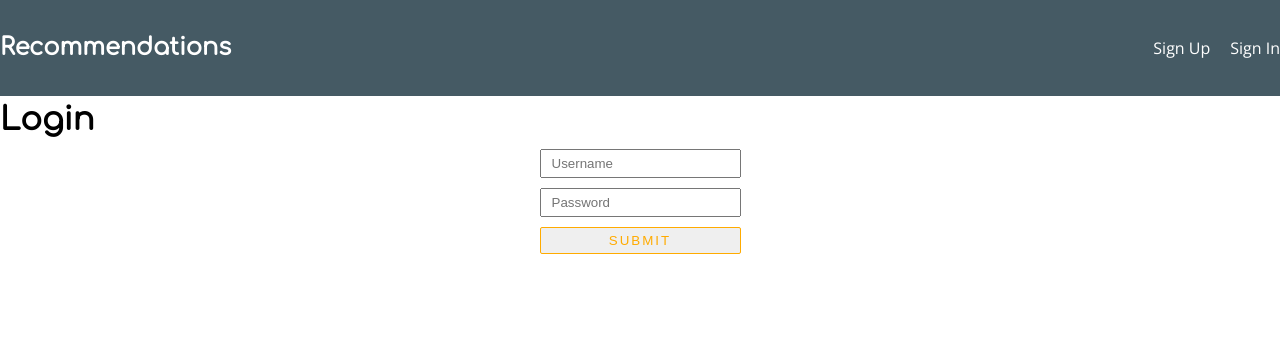
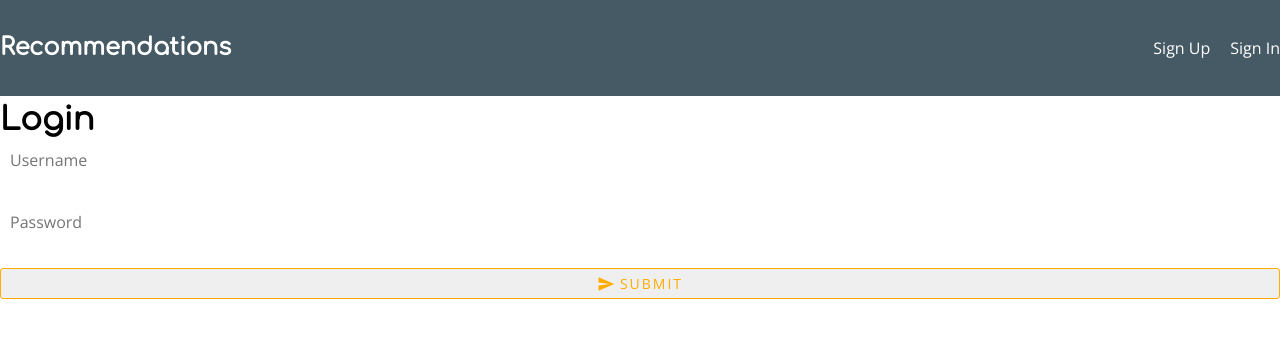
Before and after one commit to cooltable/recommendations-, a Vue app in the folder client/: page /#/login in a window 1280 px wide. Shown: the top 338 px of the page. Built offline with nearby package versions, Linux system fonts and the light colour scheme.

Commit message:
Style form button and input

```diff
--- a/client/package.json
+++ b/client/package.json
@@ -22,6 +22,7 @@
     "@vue/cli-service": "^3.0.1",
     "node-sass": "^4.9.3",
     "sass-loader": "^7.1.0",
+    "stylus": "^0.54.5",
     "vue-template-compiler": "^2.5.17"
   },
   "eslintConfig": {
--- a/client/src/components/Form.vue
+++ b/client/src/components/Form.vue
@@ -20,7 +20,7 @@ export default {
       <p v-if="errors.length">
         <b>Please correct the following error(s):</b>
         <ul>
-          <li v-for="error in errors">{{ error }}</li>
+          <li :key="error" v-for="error in errors">{{ error }}</li>
         </ul>
       </p>
       <div v-if="isRegister" class="input-wrapper">
@@ -44,37 +44,60 @@ export default {
         <span class='border'></span>
       </div>
       <div v-if="isRegister" class="input-wrapper">
-        <input :value='password2' @input="$emit('update:password2', $event.target.value)" class="input" type="password" placeholder="Password">
+        <input :value='password2' @input="$emit('update:password2', $event.target.value)" class="input" type="password" placeholder="Repeat Password">
         <span class='border'></span>
       </div>
-      <button class="button">Submit</button>
+      <button class="button"><i class="material-icons">send</i><span>Submit</span></button>
     </form>
   </div>
 </template>
 
 <style scoped lang="scss">
 @import '../variables';
-.wrapper {
+
+.input {
+  padding: 5px 10px;
+  display: block;
+  width: 100%;
+  border-radius: 3px;
+  font-size: inherit;
+  font-family: inherit;
+  color: inherit;
+  border: none;
+
+  &:not(:last-child) {
+    margin-bottom: 30px;
+  }
+
+  &:focus {
+    outline: none;
+  }
+}
+
+.button {
+  border-radius: 3px;
+  border: 1px solid $color-secondary;
+  padding: 5px 10px;
+  margin: 5px 0;
+  width: 100%;
+  text-transform: uppercase;
+  letter-spacing: 2px;
+  color: $color-secondary;
+  cursor: pointer;
+  font-size: 14px;
+  font-family: inherit;
   display: flex;
   justify-content: center;
   align-items: center;
 
-  .input {
-    padding: 5px 10px;
-    margin: 5px 0;
+  &:hover {
+    background-color: $color-secondary;
+    color: $color-white;
   }
 
-  .button {
-    border-radius: 2px;
-
-    border: 1px solid $color-secondary;
-    padding: 5px 10px;
-    margin: 5px 0;
-    width: 100%;
-
-    text-transform: uppercase;
-    letter-spacing: 2px;
-    color: $color-secondary;
+  .material-icons {
+    margin-right: 5px;
+    font-size: 18px;
   }
 }
 </style>
--- a/client/src/views/Register.vue
+++ b/client/src/views/Register.vue
@@ -71,3 +71,15 @@ export default {
 
   </div>
 </template>
+
+<style lang="scss" scoped>
+.register {
+  text-align: center;
+  max-width: 550px;
+  margin: 0 auto;
+
+  h1 {
+    margin: 30px 0;
+  }
+}
+</style>
```
Also changed, not shown: 1 other file (tests, documents, lock files or other folders).
